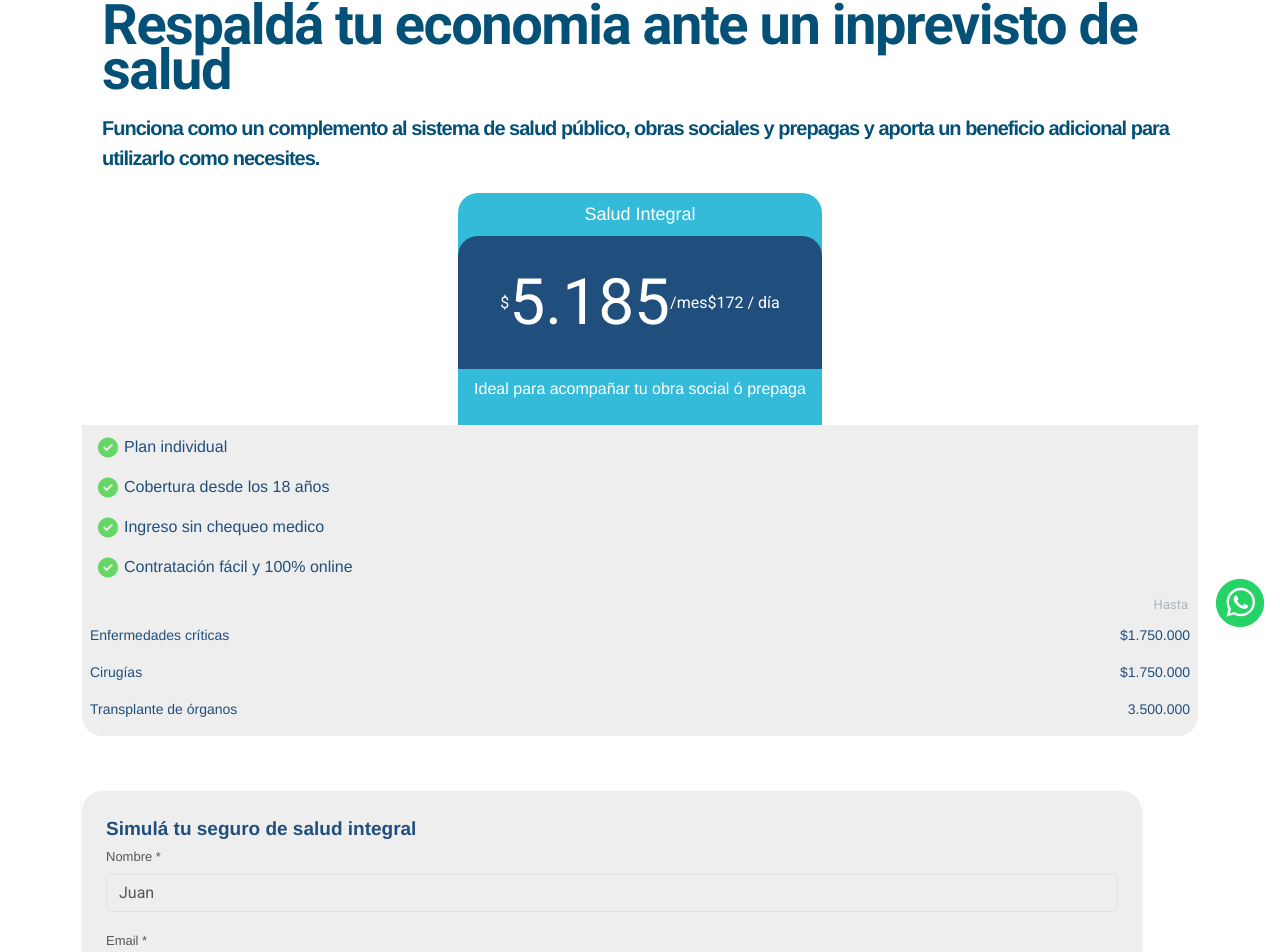
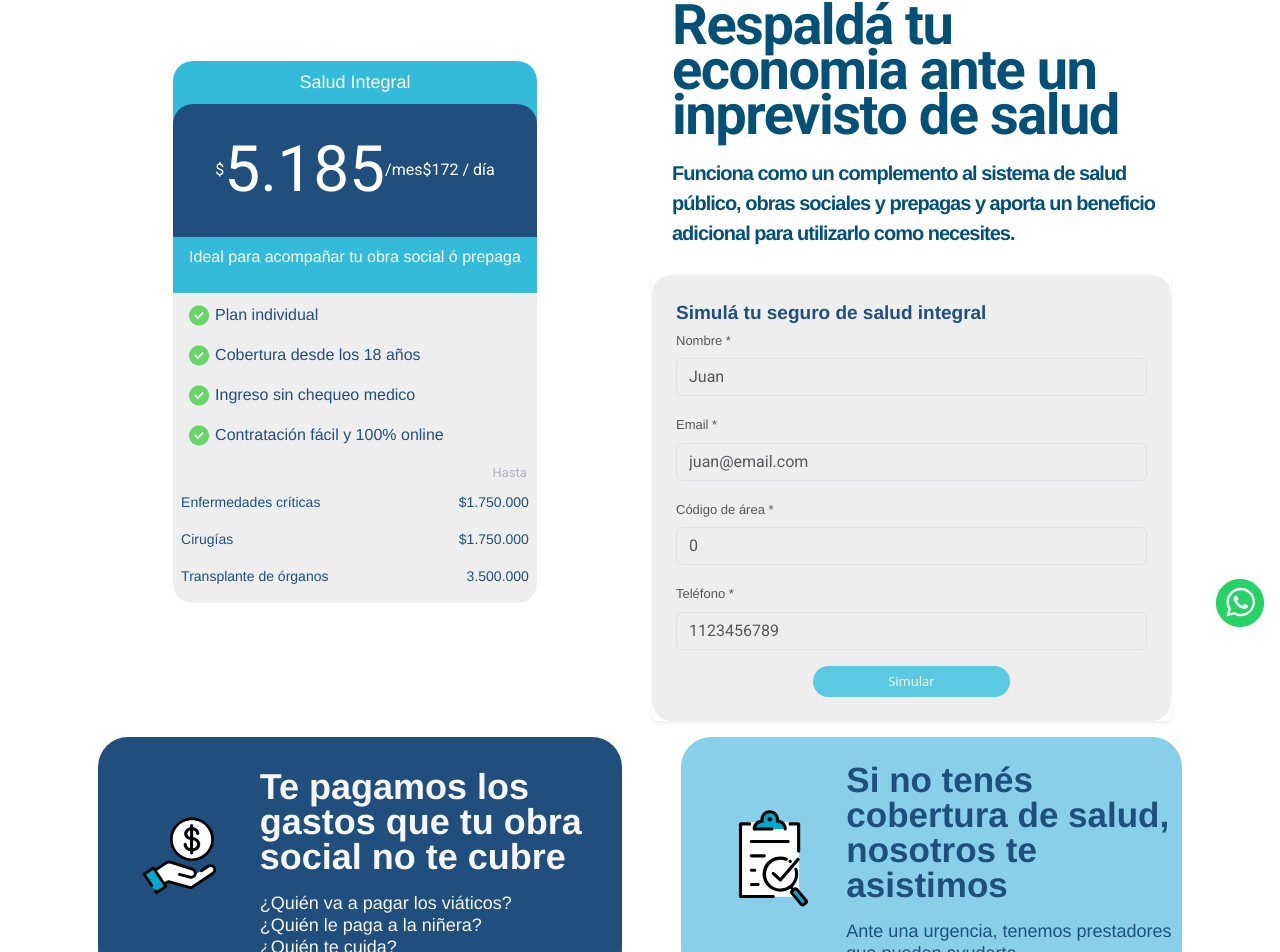
Before and after one commit to Danielmartinez25/Banco-Hipotecario-Seguros, a Next.js app: page / in a window 1280 px wide. Shown: the part 153-1105 px from the top of the page. Built offline with nearby package versions, Linux system fonts and the light colour scheme.

Commit message:
fix the card social work styles and add container to the project

```diff
--- a/src/components/CardSocialWork.module.css
+++ b/src/components/CardSocialWork.module.css
@@ -2,7 +2,6 @@
     background-color: #204F7D;
     border-radius: 30px;
     padding: 10px 20px;
-    margin: 5%;
 }
 
 .title {
@@ -27,7 +26,6 @@
     background-color: #88D0EA;
     border-radius: 30px;
     padding: 20px 20px;
-    margin: 0 5% 0 5%;
 }
 
 .titleList {
@@ -48,3 +46,89 @@
     font-weight: 400;
     line-height: 1.2;
 }
+
+
+@media (min-width: 768px) {
+
+    .cardPrice img {
+        width: 165px;
+        height: 124px;
+    }
+
+    .textPrice {
+        padding: 3%;
+    }
+
+    .title {
+        font-size: 36px;
+        text-align: start;
+        font-weight: 600;
+        line-height: 35px;
+    }
+
+    .cardPrice p {
+        font-size: 18px;
+        margin: 0;
+        font-weight: 400;
+        line-height: 22px;
+        text-align: start;
+    }
+
+
+    .cardList img {
+        width: 165px;
+        height: 124px;
+    }
+
+    .textList {
+        padding: 3%;
+    }
+
+    .titleList {
+        font-size: 35px;
+        text-align: start;
+        font-weight: 600;
+        line-height: 35px;
+    }
+
+    .cardList p {
+        font-size: 18px;
+        margin: 0;
+        font-weight: 400;
+        line-height: 22px;
+        text-align: start;
+    }
+}
+
+@media (min-width: 991.98px) {
+    .cardSocialWork {
+        gap: 4%;
+    }
+
+    .cardPrice {
+        padding: 2%;
+    }
+
+    .textPrice {
+        padding: 0;
+    }
+
+    .cardPrice img {
+        width: 140px;
+        height: 120px;
+    }
+
+    .cardList {
+        padding: 0;
+    }
+
+    .textList {
+        padding: 0;
+    }
+
+    .cardList img {
+        padding-left: 4%;
+        width: 165px;
+        height: 124px;
+    }
+}
--- a/src/components/CardSocialWork.tsx
+++ b/src/components/CardSocialWork.tsx
@@ -5,10 +5,10 @@ import styles from "./CardSocialWork.module.css";
 export default function CardSocialWork() {
   return (
     <div
-      className={`d-flex flex-column flex-md-row justify-content-between mb-5 `}
+      className={` d-flex flex-column  flex-lg-row m-3 h-50	${styles.cardSocialWork}`}
     >
       <div
-        className={` d-flex flex-row align-items-center ${styles.cardPrice}`}
+        className={` d-flex flex-row align-items-center w-100 w-lg-50 me-lg-3 mb-4 mb-lg-0 ${styles.cardPrice}`}
       >
         <Image src={handPrice} alt="Obra Social" width={100} height={100} />
         <div className={`${styles.textPrice}`}>
@@ -20,7 +20,9 @@ export default function CardSocialWork() {
           <p>¿Quién te cuida?</p>
         </div>
       </div>
-      <div className={` d-flex flex-row align-items-center ${styles.cardList}`}>
+      <div
+        className={` d-flex flex-row align-items-center w-100 w-lg-50 ${styles.cardList}`}
+      >
         <Image
           src={handMedical}
           alt="Asistencia médica"
--- a/src/components/Hero.tsx
+++ b/src/components/Hero.tsx
@@ -5,24 +5,9 @@ import styles from "./Hero.module.css";
 export default function Hero() {
   return (
     <>
-      <section className={`container pt-5 mt-5 ${styles.hipoHero}`}>
-        <div className={` ${styles.heroText}`}>
-          <div className={`d-flex flex-row ${styles.heroTextHeader}`}>
-            <Image
-              src={imageHero}
-              alt="image hero"
-              className={styles.imageHero}
-              priority
-            />
-            <p>¡Nueva protección!</p>
-          </div>
-          <h1>Respaldá tu economia ante un inprevisto de salud</h1>
-          <p>
-            Funciona como un complemento al sistema de salud público, obras
-            sociales y prepagas y aporta un beneficio adicional para utilizarlo
-            como necesites.
-          </p>
-        </div>
+      <section className={`pt-5 mt-5 ${styles.hipoHero}`}>
+        <div className="row">
+          <div className="col-12 col-md-6 order-2 order-md-1 d-flex justify-content-center">
             <div
               className={`d-flex flex-column align-items-center justify-content-center ${styles.containerHealth}`}
             >
@@ -93,6 +78,25 @@ export default function Hero() {
                 </div>
               </div>
             </div>
+          </div>
+          <div className="col-12 col-md-6 order-1 order-md-2">
+            <div className={` ${styles.heroText}`}>
+              <div className={`d-flex flex-row ${styles.heroTextHeader}`}>
+                <Image
+                  src={imageHero}
+                  alt="image hero"
+                  className={styles.imageHero}
+                  priority
+                />
+                <p>¡Nueva protección!</p>
+              </div>
+              <h1>Respaldá tu economia ante un inprevisto de salud</h1>
+              <p>
+                Funciona como un complemento al sistema de salud público, obras
+                sociales y prepagas y aporta un beneficio adicional para
+                utilizarlo como necesites.
+              </p>
+            </div>
             <div className={`${styles.formSimulation}`}>
               <form className="p-4 rounded shadow-sm">
                 <span>Simulá tu seguro de salud integral</span>
@@ -160,6 +164,8 @@ export default function Hero() {
                 </div>
               </form>
             </div>
+          </div>
+        </div>
       </section>
     </>
   );
--- a/src/components/Secure.tsx
+++ b/src/components/Secure.tsx
@@ -13,7 +13,7 @@ export default function Segure() {
   const [flippedFour, setFlippedTFour] = useState(false);
   return (
     <>
-      <div className="container d-flex flex-column align-items-center justify-content-center">
+      <div className="d-flex flex-column align-items-center justify-content-center">
         <h2>Segure</h2>
         <div className="">
           <div
--- a/src/pages/_app.tsx
+++ b/src/pages/_app.tsx
@@ -16,7 +16,9 @@ export default function App({ Component, pageProps }: AppProps) {
         src="https://cdn.jsdelivr.net/npm/bootstrap@5.3.0/dist/js/bootstrap.bundle.min.js"
         strategy="afterInteractive"
       />
-      <Component {...pageProps} />
+      <div className="container">
+        <Component {...pageProps} />
+      </div>
     </>
   );
 }
```
Lines whose indentation alone changed are shown as unchanged.
